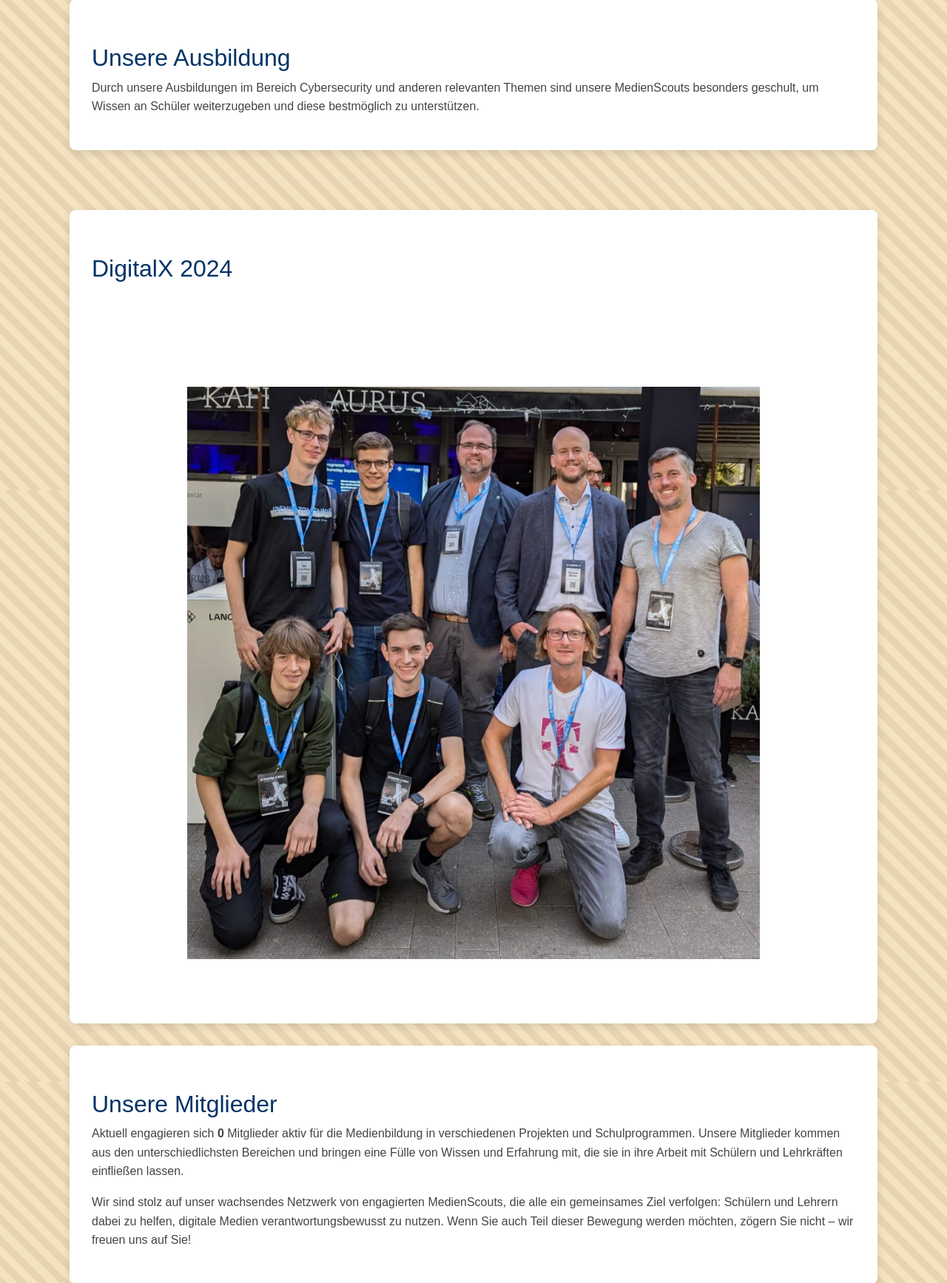
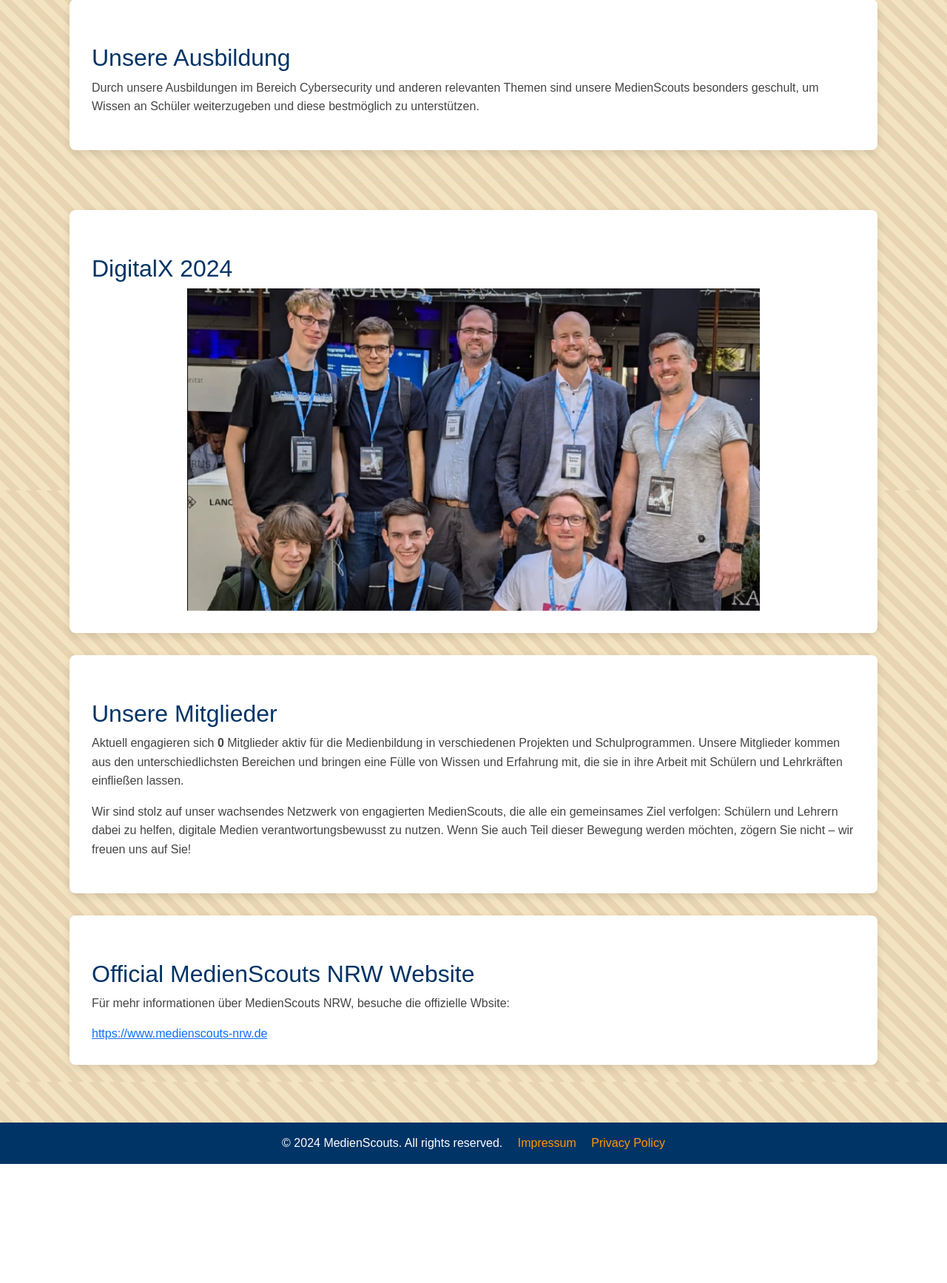
Before and after one commit to tvdw07/MedienScoutsWebsite, a Flask app: page / in a window 1280 px wide. Shown: the part 937-2672 px from the top of the page at 74% size. After the commit the page ends 2511 px from the top, so only its background shows below. Run offline with Flask 3, Linux system fonts and the light colour scheme; parts of the project's set-up code (start-up, migrations or seed data) failed here and were passed over; some libraries are stand-ins or nearby versions.

Commit message:
Fixes Carousell

```diff
--- a/app/static/css/styles.css
+++ b/app/static/css/styles.css
@@ -182,7 +182,7 @@ hr {
    Slideshow & Carousel Styles
    =================================================================== */
 #slideshow {
-    height: 1100px;
+    height: 100%;
 }
 
 #digitalxCarousel {
```
Also changed, not shown: app/static/images/DigitalX/image1.WEBP, app/static/images/DigitalX/image2.WEBP, app/static/images/DigitalX/image3.WEBP, 3 other files.
